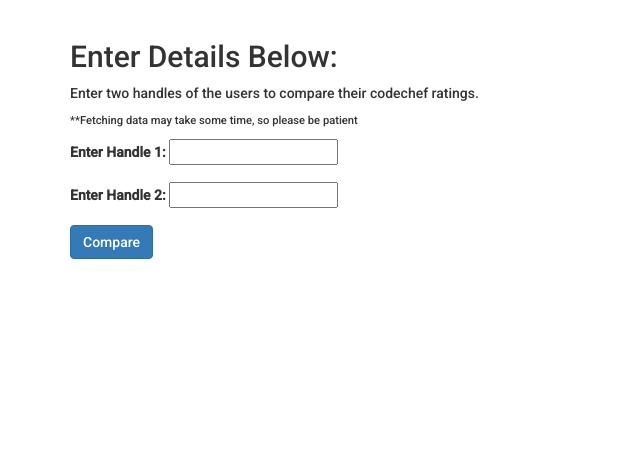
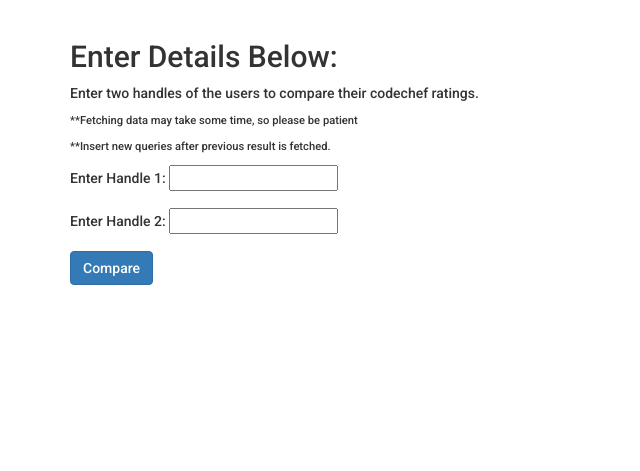
Before and after one commit to rohitthapliyal2000/codechef-rank-comparator, a Flask app: page / in a window 1280 px wide. Shown: the part 52-523 px from the top of the page, without its empty margins (0-640 px from the left). Run offline with Flask 2, Linux system fonts and the light colour scheme; some libraries are stand-ins or nearby versions.

Commit message:
HTML file

```diff
--- a/src/templates/index.html
+++ b/src/templates/index.html
@@ -16,6 +16,9 @@
 	<style type="text/css">
 		body{
 			font-family: 'Roboto', sans-serif;
+		}
+		label{
+			font-weight: normal;
 		}
 		.loader {
 		    border: 5px solid #f3f3f3; /* Light grey */
@@ -65,6 +68,10 @@
 				var h1 = $("#handle1").val().toString();
 				var h2 = $("#handle2").val().toString();
 				if(h1 && h2){
+					if(h1 === h2){
+						$('.result').html("Enter different handles.");
+						document.getElementById("result").style.display = "block";
+					} else {
 						document.getElementById("loader").style.display = "block";
 						document.getElementById("loader_text").style.display = "block";
 						var url = `/compare_rank/${h1}/${h2}`;
@@ -74,6 +81,8 @@
 							document.getElementById("loader_text").style.display = "none";
 							document.getElementById("result").style.display = "block";
 						});
+					}
+
 				} else {
 					$('.result').html("Enter both handles...!");
 					document.getElementById("result").style.display = "block";
@@ -97,6 +106,7 @@
 			<h2>Enter Details Below:</h2>
 			<p>Enter two handles of the users to compare their codechef ratings.</p>
 			<p style="font-size: 0.8em;">**Fetching data may take some time, so please be patient</p>
+			<p style="font-size: 0.8em;">**Insert new queries after previous result is fetched.</p>
 			<div class="row">
 				<div class="col-cs-12 col-sm-12 col-md-12">
 					<div class="form-group">
@@ -126,7 +136,7 @@
 	</div>
 	<div class="footer" data-role="footer" data-position="fixed">
 		<a href="https://www.linkedin.com/in/iamneerajnegi/" target="_blank"><i class="fa fa-linkedin-square" style="font-size:24px"></i> Neeraj Negi</a>
-		<a style="padding-left:20px;" href="https://github.com/rohitthapliyal2000/codechef-rank-comparator"><i class="fa fa-github" style="font-size:24px"></i><span> Repository</span></a>
+		<a style="padding-left:20px;" href="https://github.com/rohitthapliyal2000/codechef-rank-comparator" target="_blank"><i class="fa fa-github" style="font-size:24px"></i> Repository</a>
 		<a style="padding-left:20px;" href="https://www.linkedin.com/in/rohit-thapliyal-515b5913a" target="_blank"><i class="fa fa-linkedin-square" style="font-size:24px"></i> Rohit Thapliyal</a>
 	</div>
 </body>
```
Lines whose indentation alone changed are shown as unchanged.
